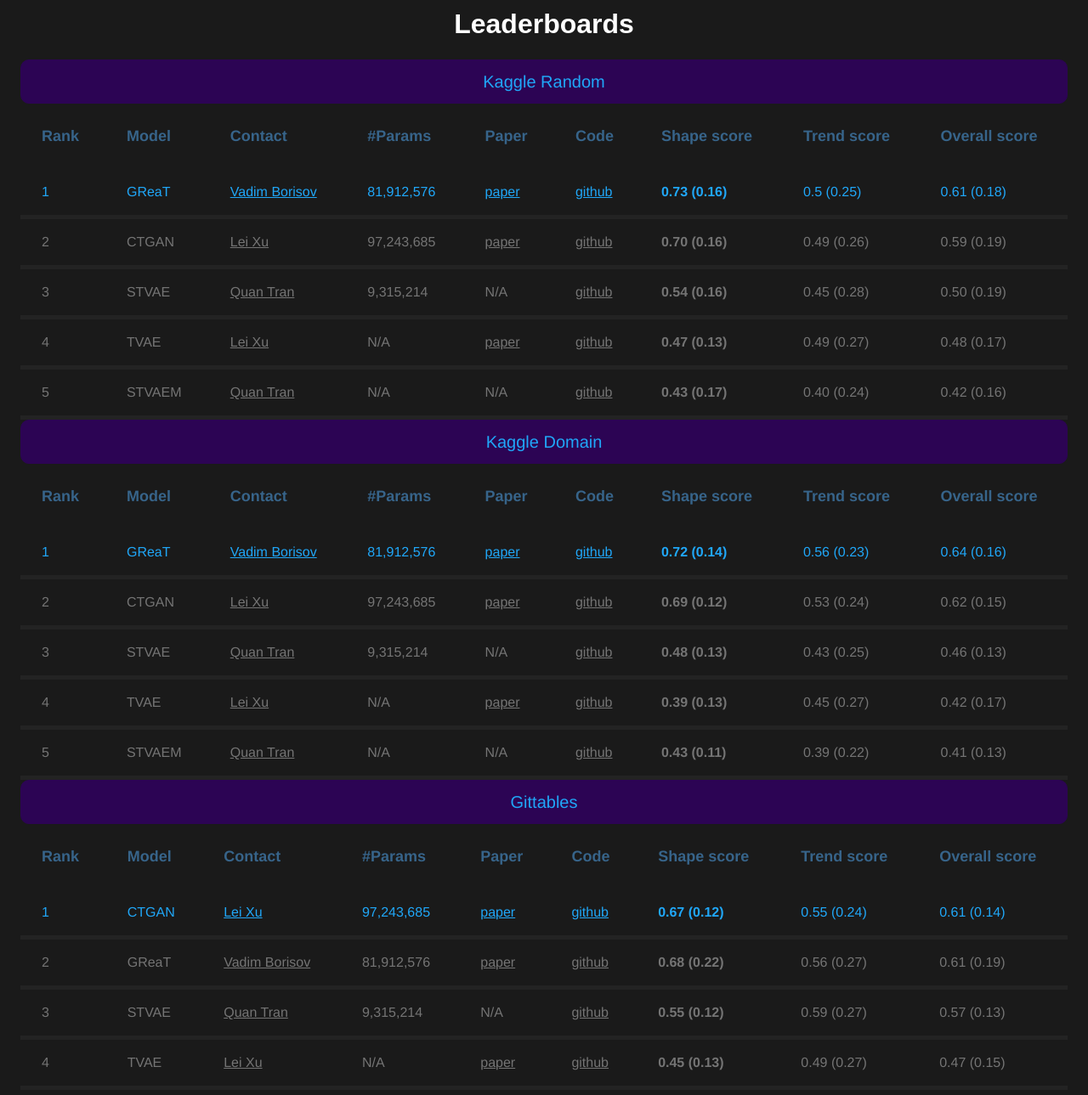
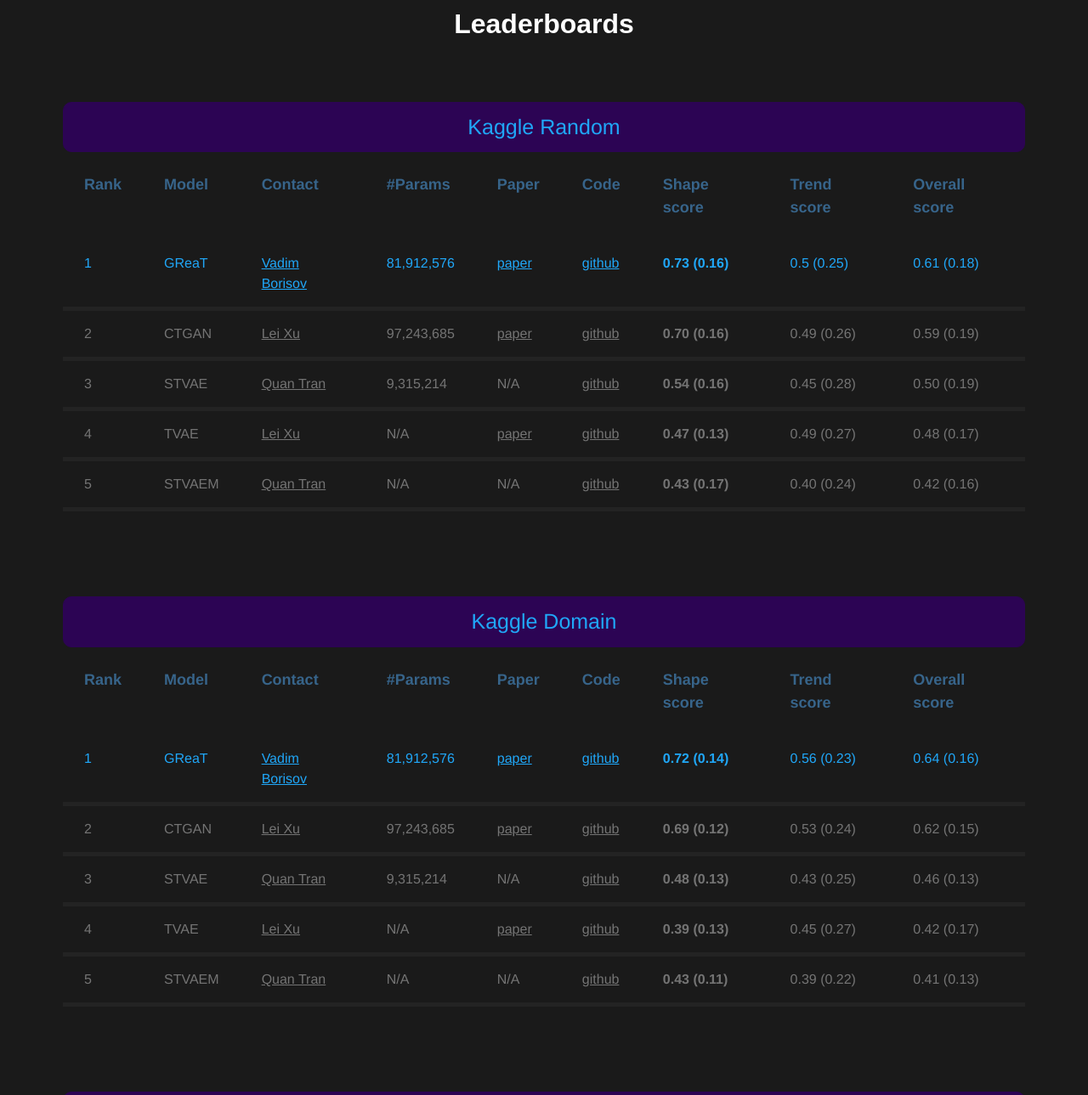
Before and after one commit to tabularfm/tabularfm.github.io, a plain HTML site: page index.html in a window 1280 px wide. Shown: the part 1420-2709 px from the top of the page at 85% size. Drawn offline with nearby package versions, Linux system fonts and the light colour scheme; some icons are missing; a web font is replaced by a local one.

Commit message:
Update layout

```diff
--- a/index.html
+++ b/index.html
@@ -235,7 +235,7 @@
 					</h2>
 
 					<!-- Kaggle random -->
-					<section id="leaderboard kaggle-random">
+					<section class="leaderboard kaggle-random">
 						<nav class="ladder-nav">
 							<div class="ladder-title">
 								<h1>Kaggle Random</h1>
@@ -322,7 +322,7 @@
 					</section>
 
 					<!-- Kaggle domain -->
-					<section id="leaderboard kaggle-domain">
+					<section class="leaderboard kaggle-domain">
 						<nav class="ladder-nav">
 							<div class="ladder-title">
 								<h1>Kaggle Domain</h1>
@@ -409,7 +409,7 @@
 					</section>
 
 					<!-- Kaggle domain -->
-					<section id="leaderboard gittables-random">
+					<section class="leaderboard gittables-random">
 						<nav class="ladder-nav">
 							<div class="ladder-title">
 								<h1>Gittables</h1>
--- a/static/css/leaderboard.css
+++ b/static/css/leaderboard.css
@@ -65,7 +65,7 @@
 }
 /* /end Codepen Specific */
 /* Ladder Navigation */
-#leaderboard {
+.leaderboard {
 	padding: 50px;
 }
 .ladder-nav {
@@ -85,7 +85,7 @@
 	padding-right: 25px;
 }
 .ladder-title {
-	font-size: 20px;
+	font-size: 25px;
 	font-family: 'Google Sans', sans-serif;
 	color: #20a7f8 !important;
 	font-weight: bold;
```
